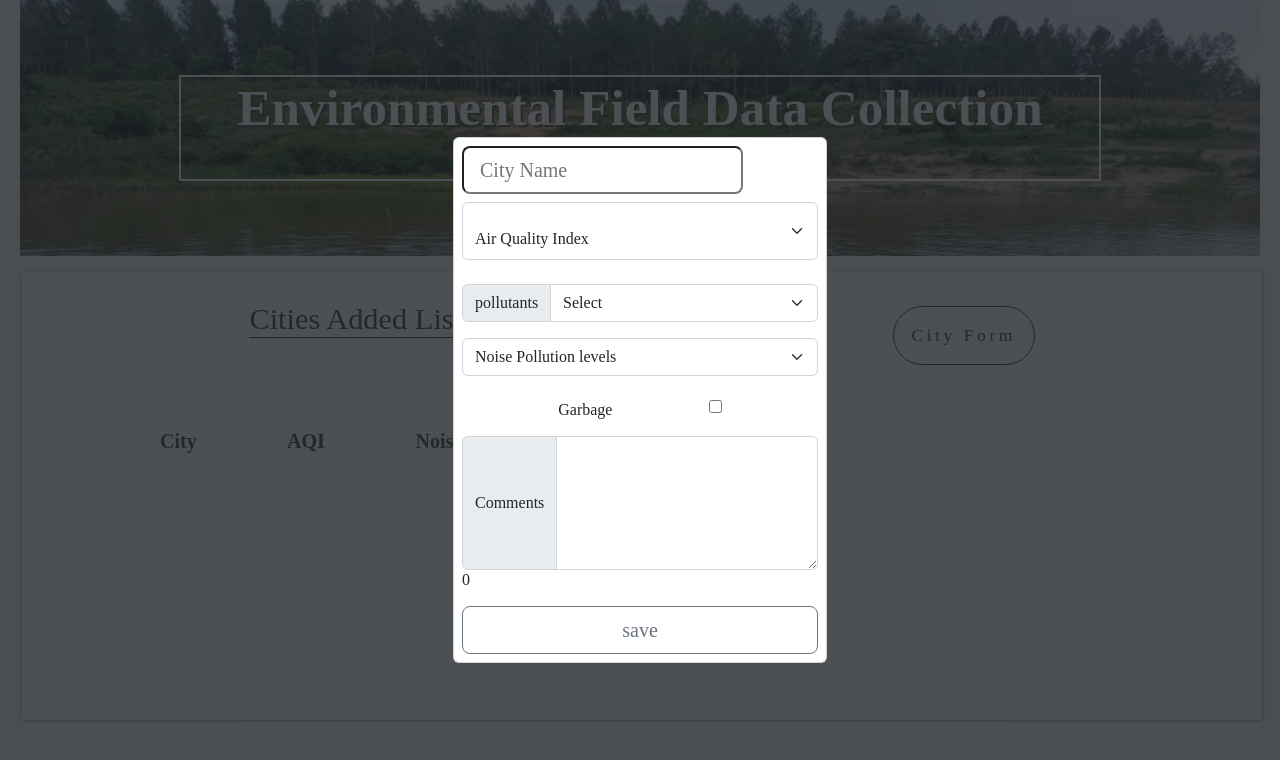
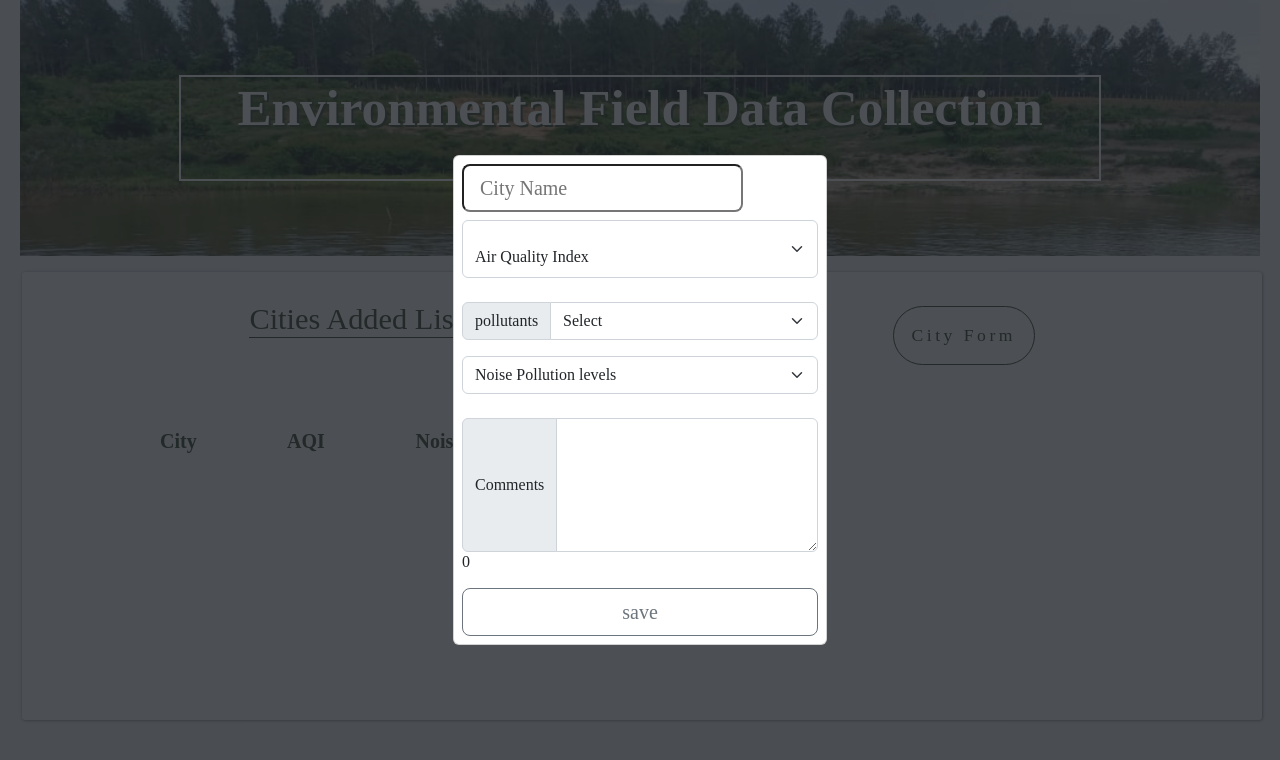
Before and after one commit to nazverdee/Environmental-Field-Data-Collector, a React (Create React App) app: page / in a window 1280 px wide. Both pictures are taken after a click on the button "City Form". Shown: the top 760 px of the page. Built offline with nearby package versions, Linux system fonts and the light colour scheme.

Commit message:
incorporate Mock API using axios

```diff
--- a/src/CityForm.js
+++ b/src/CityForm.js
@@ -1,22 +1,23 @@
 import React, { useState } from "react";
+import axios from "axios";
 import "./CityForm.css";
 
-export default function CityForm({ setIsOpen }) {
+export default function CityForm({ setIsOpen = true }) {
   let [count, setCount] = useState(0);
   let [newCityValue, setNewCityValue] = useState(0);
   let [AQI, setAQI] = useState(0);
   let [pollutants, setpollutants] = useState(0);
   let [noise, setnoise] = useState(0);
   let [comment, setcomment] = useState("");
-  let [checkbox, setCheckbox] = useState(false);
 
   function values1() {
-    if (newCityValue.length > 0) console.log(newCityValue);
-    console.log(AQI);
-    console.log(pollutants);
-    console.log(noise);
-    console.log(checkbox);
-    console.log(comment);
+    axios.post(`https://62f3115118493ca21f3d133f.mockapi.io/CityForm`, {
+      newCityValue,
+      AQI,
+      pollutants,
+      noise,
+      comment,
+    });
   }
   return (
     <div className="ModalBackground">
@@ -71,7 +72,7 @@ export default function CityForm({ setIsOpen }) {
             id="inputGroupSelect01"
           >
             <option>Select</option>
-            <option value="P-M">Particular matter</option>
+            <option value="PM">Particular matter</option>
             <option value="03">Tropospheric ozone (O3)</option>
             <option value="NO2">Nitrogen Dioxide (NO2)</option>
             <option value="SO2">sulfur dioxide (SO2)</option>
@@ -101,10 +102,6 @@ export default function CityForm({ setIsOpen }) {
               121db (irreversible damage)
             </option>
           </select>
-        </div>
-        <div className="chekbox">
-          <p>Garbage</p>
-          <input type="checkbox" onChange={(e) => setCheckbox(!checkbox)} />
         </div>
         <div className="input-group">
           <span className="input-group-text">Comments</span>
```
